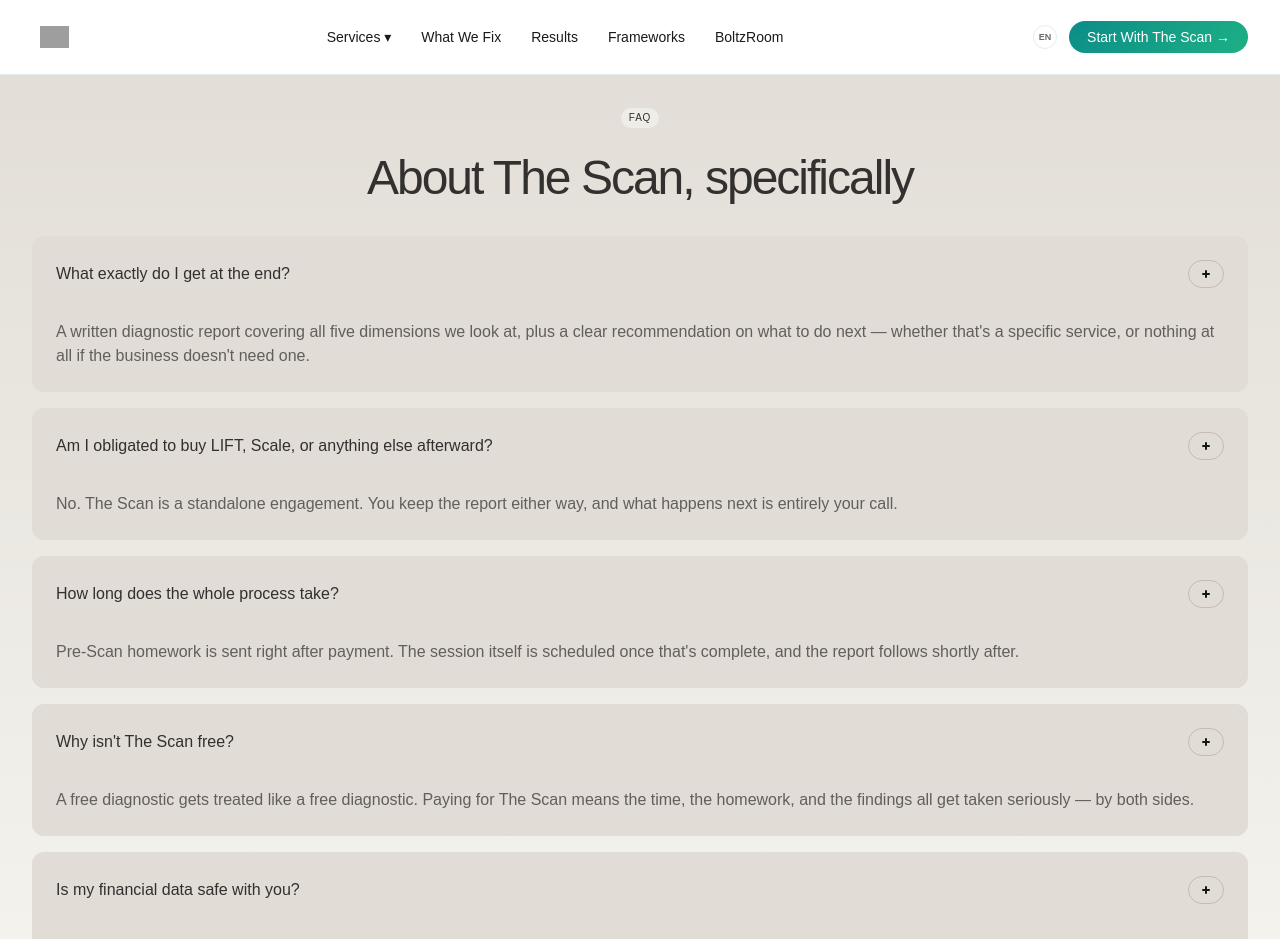
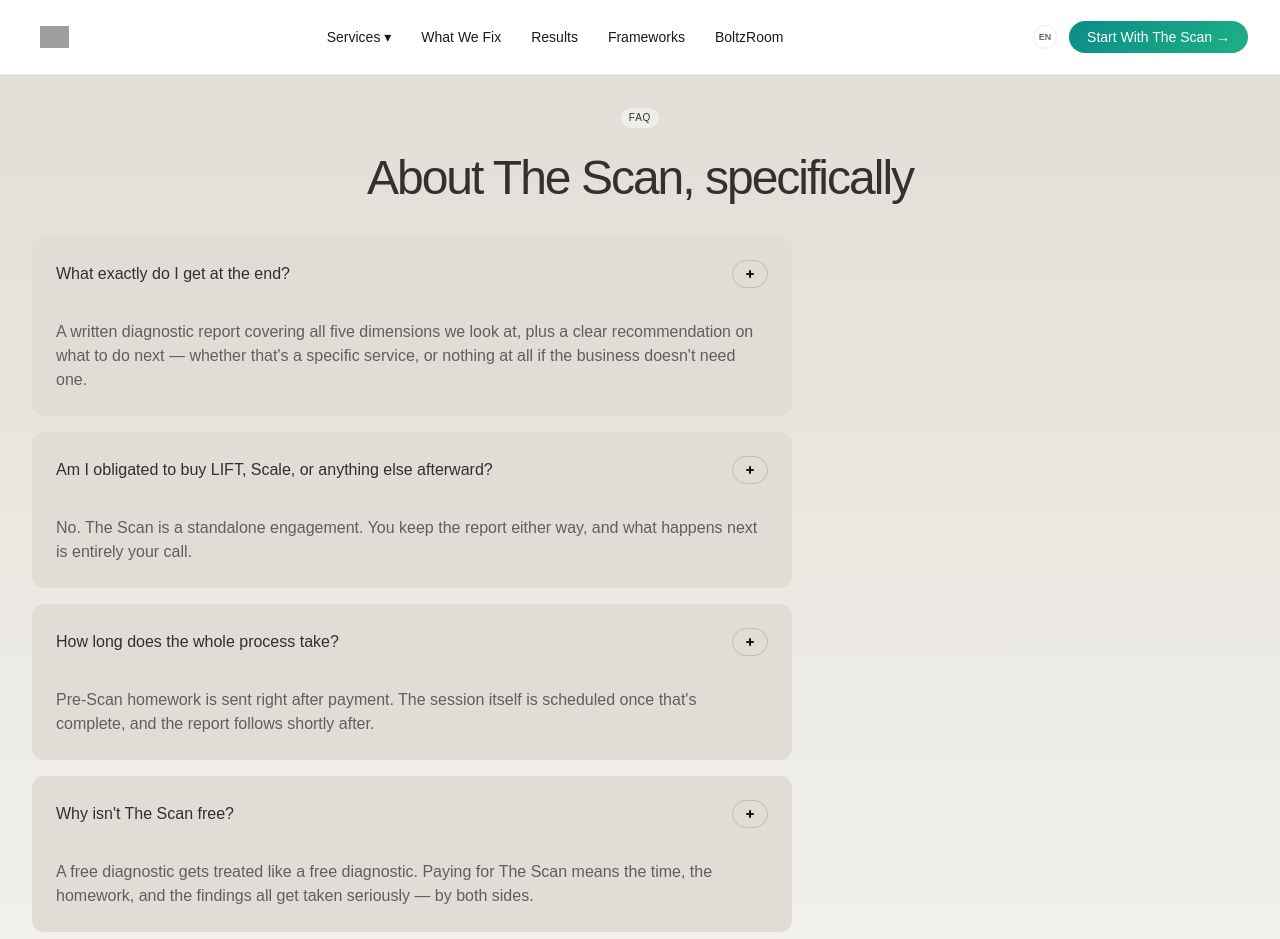
Before and after one commit to RosarioAnthonyWaya/Boltzmenn2026-V2, a Jekyll site: the page built from the-scan/index.html, in a window 1280 px wide and 1400 px high, scrolled down 3979 px. Shown: the top 939 px of the window. Built offline with Jekyll 4.4.1, drawn with Linux system fonts in a browser that asks for light colours; some web fonts are replaced; grey boxes are pictures that could not be loaded.

Commit message:
Update main.css

```diff
--- a/assets/css/main.css
+++ b/assets/css/main.css
@@ -33,4 +33,11 @@
    .expandable-bottom/.tabs-faq classes from boltzmenn-brand.css.
    Toggle behavior lives in main.js (sets height/opacity via inline
    style directly on click, not a class -- same reasoning as the nav
-   toggle: fewer places for a cascade conflict to silently break it). */
+   toggle: fewer places for a cascade conflict to silently break it).
+
+   Real bug fix, not a style choice: .faq-block is display:flex with
+   flex-flow:column and no max-width anywhere in its chain up to
+   .main-container (1800px). Every question was stretching to the full
+   container width on wide screens. Constraining it to a normal reading
+   width here. */
+.faq-block{max-width:760px;}
```
